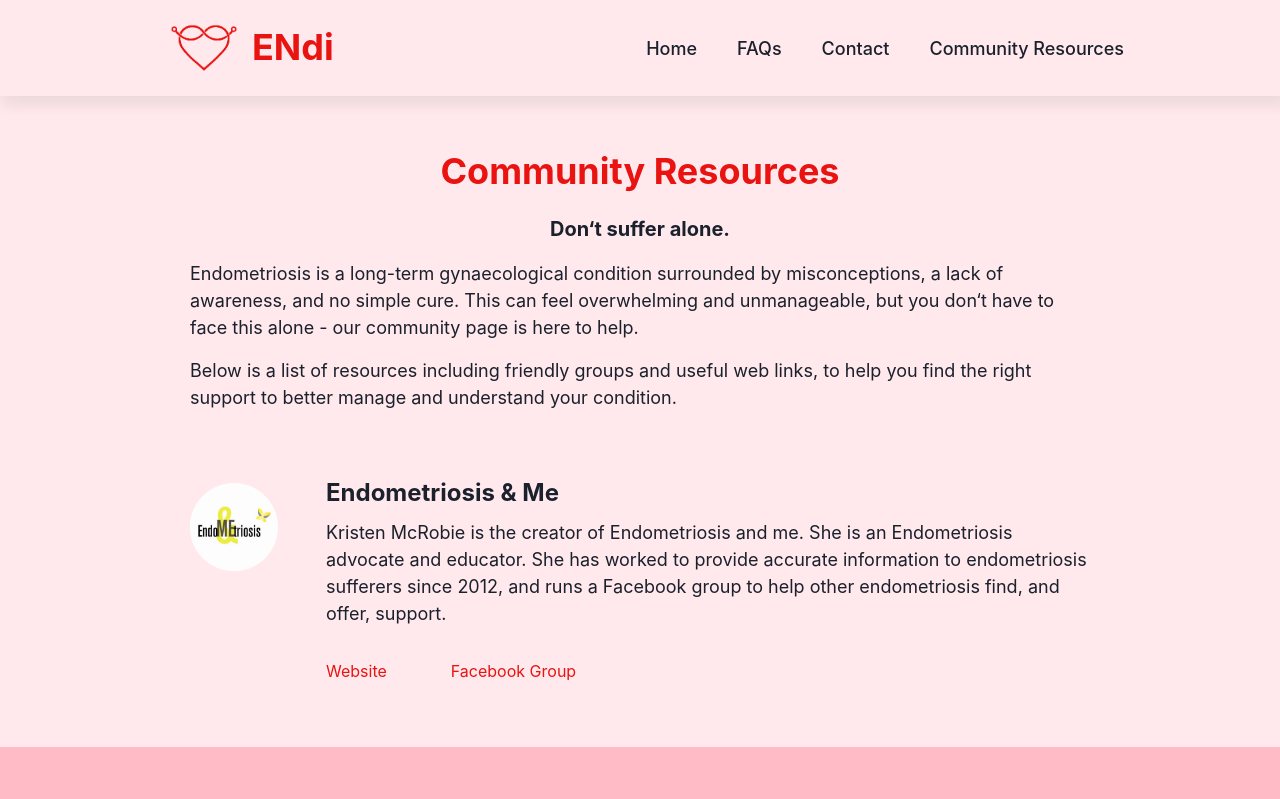
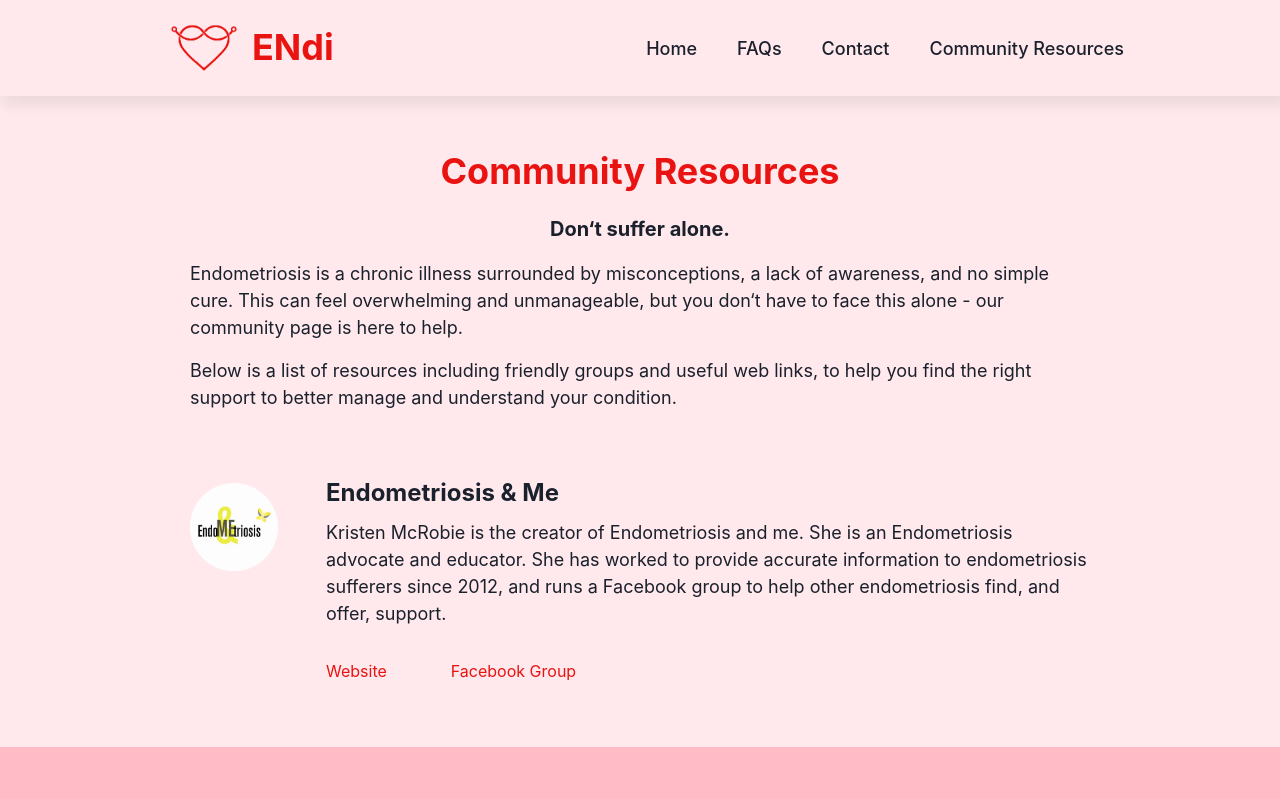
Before and after one commit to JenixTech/endi-web, a Next.js app: page /community in a window 1280 px wide. Shown: the top 799 px of the page. Built offline with nearby package versions, Linux system fonts and the light colour scheme.

Commit message:
community page tweak

```diff
--- a/pages/community.tsx
+++ b/pages/community.tsx
@@ -52,7 +52,7 @@ export default function Community() {
               <Text
                 fontSize="lg"
               >
-                Endometriosis is a long-term gynaecological condition surrounded by misconceptions, a lack of awareness, and no simple cure. This can feel overwhelming and unmanageable, but you don&lsquo;t have to face this alone - our community page is here to help.
+                Endometriosis is a chronic illness surrounded by misconceptions, a lack of awareness, and no simple cure. This can feel overwhelming and unmanageable, but you don&lsquo;t have to face this alone - our community page is here to help.
               </Text>
               <Text
                 fontSize="lg"
```
